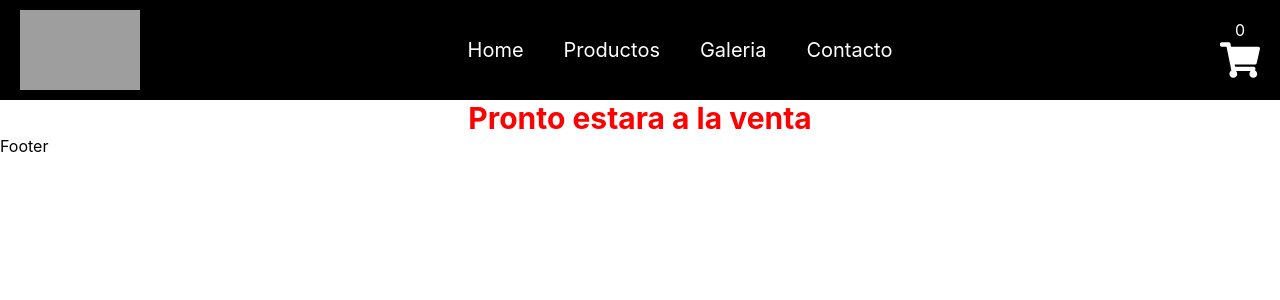
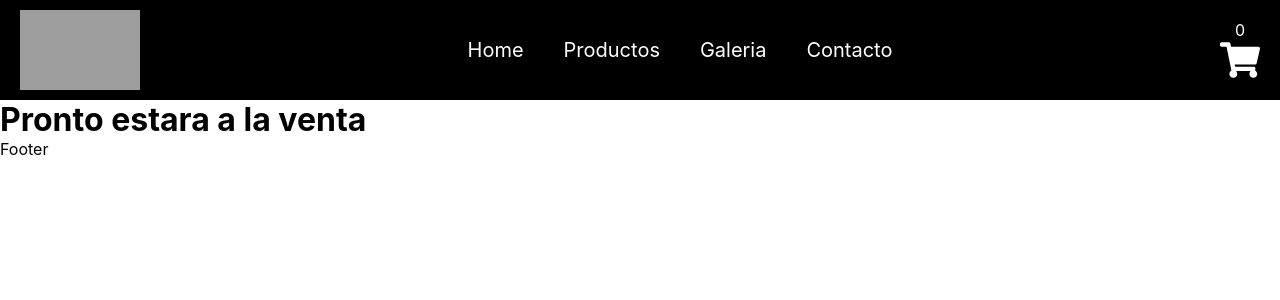
Before and after one commit to CarlosMorales23/E-commerce-Morales, a React (Create React App) app: page / in a window 1280 px wide. Shown: the top 300 px of the page. Built offline with nearby package versions, Linux system fonts and the light colour scheme; grey boxes are pictures that could not be loaded.

Commit message:
git add .

```diff
--- a/src/components/ItemListContainer/ItemListPres.jsx
+++ b/src/components/ItemListContainer/ItemListPres.jsx
@@ -1,14 +1,10 @@
+
+import styles from "./ItemListPres.module.css";
+
 const ItemListPres = ({mensaje}) => {
 
-    let estilosgretting = {
-        color: "red",
-        fontSize: "30px",
-        fontWeight: "bold",
-        textAlign: "center",
-    }
-
     return (
-        <h1 style={estilosgretting}>{mensaje}</h1>
+        <h1 className={"styles.titulo"}>{mensaje}</h1>
     )
 }
 
--- /dev/null
+++ b/src/components/ItemListContainer/ItemListPres.module.css
@@ -0,0 +1,6 @@
+.titulo{
+    color: red;
+    font-size: 30px;
+    font-weight: bold;
+    text-align: center;
+}
```
